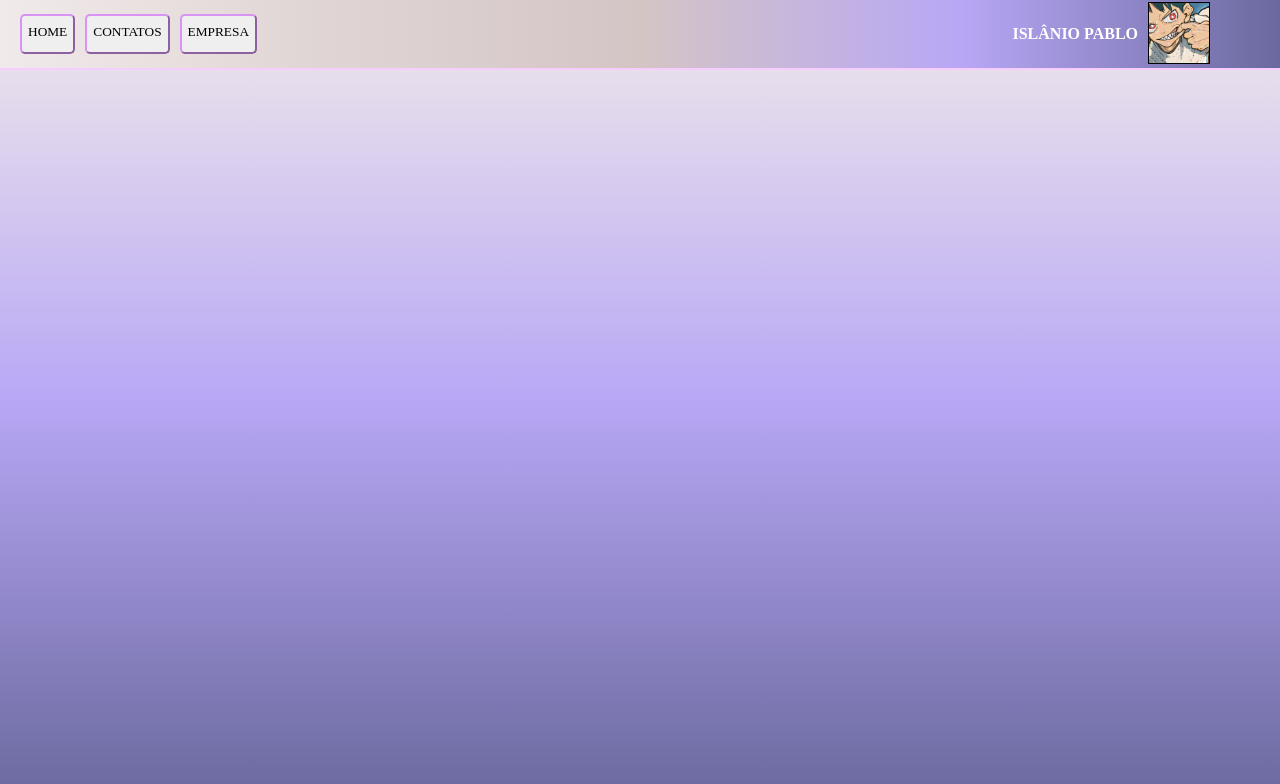
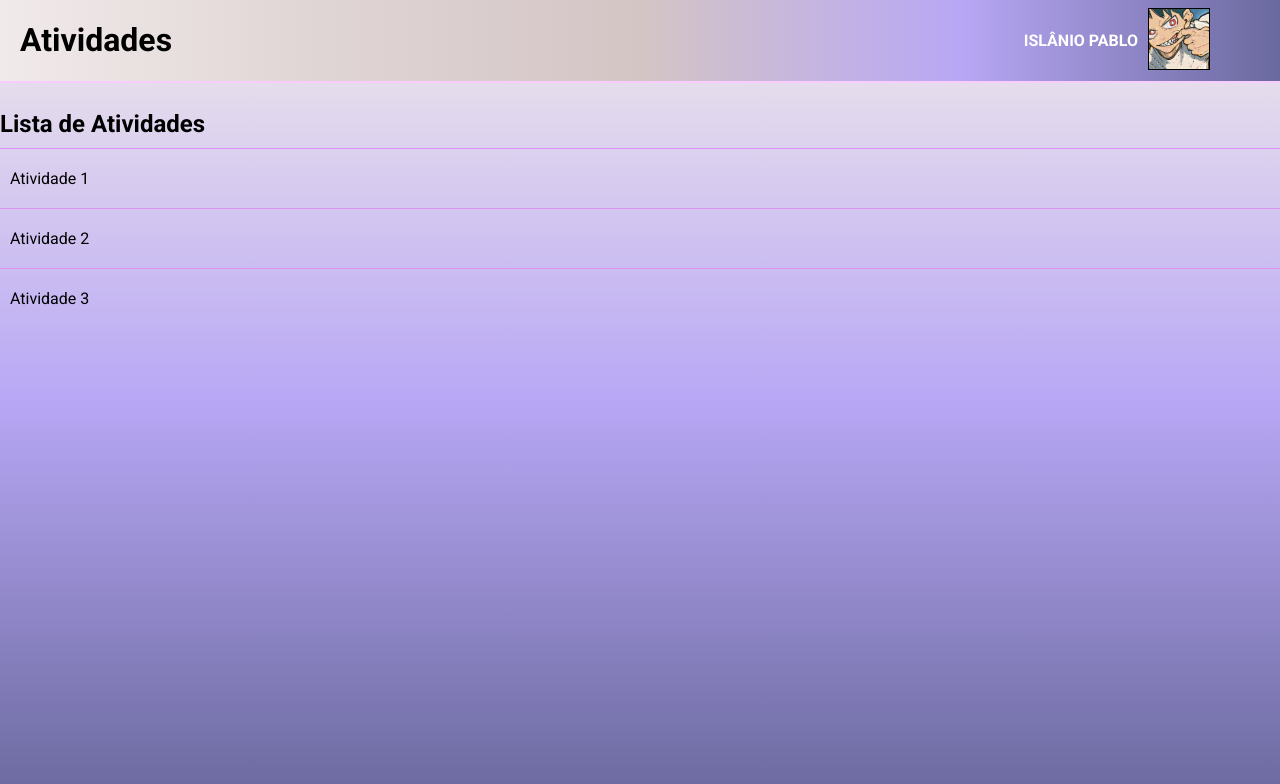
Before and after one commit to Islno/Islanio_Pablo, a plain HTML site: page index.html in a window 1280 px wide. Drawn offline with Linux system fonts and the light colour scheme.

Commit message:
mudanças na pagina inicial e atividade 1

```diff
--- /dev/null
+++ b/css/styles.css
@@ -0,0 +1,143 @@
+@import url('https://fonts.googleapis.com/css2?family=Roboto:wght@400;700&display=swap');
+
+html, body {
+    margin: 0;
+    padding: 0;
+    min-height: 100%;
+    overflow-x: hidden;
+    font-family: 'Roboto', sans-serif;
+}
+
+body {
+    margin-top: 20px;
+    display: flex;
+    flex-direction: column;
+    background: linear-gradient(rgb(241, 234, 234), rgb(184, 167, 245), rgb(106, 105, 158)); /* Cor de fundo da página */
+    padding-top: 50px;
+}
+
+.barra {
+    background-image: linear-gradient(to right, rgb(241, 234, 234), rgb(224, 213, 213), rgb(212, 197, 197), rgb(184, 167, 245), rgb(106, 105, 158));
+    position: fixed;
+    top: 0;
+    left: 0;
+    right: 0;
+    min-height: 50px;
+    display: flex;
+    justify-content: space-between;
+    align-items: center;
+    padding: 0 20px;
+    border-bottom: 2px solid rgb(249, 204, 255);
+    z-index: 100;
+}
+        .barra h1{
+            margin-right: 10px;
+        }
+        .barra button {
+            height: 40px;
+            font-family: 'Roboto', sans-serif;
+            color: rgb(228, 160, 245);
+            border-radius: 5px;
+            border-color: rgb(216, 147, 243);
+            transition: transform 140ms ease-in-out;
+            margin-right: 10px;
+            background-color: transparent;
+            cursor: pointer;
+        }
+
+        .barra button {
+            height: 40px;
+            font-family: 'Roboto', sans-serif;
+            color: rgb(228, 160, 245);
+            border-radius: 5px;
+            border-color: rgb(216, 147, 243);
+            transition: transform 140ms ease-in-out;
+            margin-right: 10px;
+            background-color: transparent;
+            cursor: pointer;
+            display: inline-block;
+            padding: 0 10px;
+        }
+
+        .barra button:hover {
+            transform: scale(1.1);
+            background-image: linear-gradient(white, rgb(202, 197, 197));
+        }
+
+        .barra button:focus {
+            outline: none;
+        }
+
+
+        .barra button a {
+            text-decoration: none;
+            color: black;
+        }
+
+
+        .barra button:focus {
+            text-decoration: none;
+            color: inherit;
+        }
+        #nome-menu {
+            color: white;
+            font-weight: bold;
+            margin-right: 10px;
+            margin-left: auto;
+        }
+
+        #imagem-menu img {
+            height: 60px;
+            width: auto;
+            margin-right: 50px;
+            margin-top: 2px;
+            border: 1px solid black;
+        }
+
+        .conteudo {
+            margin-top: auto;
+            flex: 1;
+            padding-top: 20px;
+            padding-bottom: 20px;
+            box-sizing: border-box;
+            overflow-y: auto;
+        }
+
+        .conteudo h2 {
+            margin-bottom: 10px;
+        }
+        .conteudo ul {
+            list-style-type: none;
+            padding: 0;
+            margin: 0;
+        }
+
+        .conteudo li {
+            padding: 10px 0;
+        }
+
+
+        .conteudo a {
+            text-decoration: none;
+            color: black;
+            display: inline-block;
+            padding: 5px 10px;
+            transition: box-shadow 0.3s;
+        }
+
+
+        .conteudo a:hover,
+        .conteudo a:focus {
+            box-shadow: 0 0 5px rgba(0, 0, 0, 0.3);
+        }
+        .atividade {
+            border-top: 1px solid rgb(216, 147, 243);
+            margin: 0;
+            padding: 0;
+        }
+
+        .atividade a {
+            display: block;
+            padding: 10px;
+            text-decoration: none;
+        }
--- a/index.html
+++ b/index.html
@@ -4,23 +4,21 @@
     <meta charset="UTF-8">
     <meta name="viewport" content="width=device-width, initial-scale=1.0">
     <title>Barra Superior em Porcentagem</title>
-    <link rel="stylesheet" href="styles.css">
+    <link rel="stylesheet" href="css/styles.css">
 </head>
 <body>
     <div class="barra">
-          <button>
-
-            <a href="index.html">HOME</a>
-        </button>
-        <button class="button">
-
-            <a href="BarraSup/Contatos.html">CONTATOS</a>
-        </button>
-        <button class="button">
-        <a href="BarraSup/Empresa.html">EMPRESA</a>
-    </button>
-    <span id="nome-menu">ISLÂNIO PABLO</span>
-    <span id="imagem-menu"><img src="imagens/icon-menu.jpg" alt="icon"></span>
-      </div>
+        <h1>Atividades</h1>
+        <span id="nome-menu">ISLÂNIO PABLO</span>
+        <span id="imagem-menu"><img src="css/imagens/icon-menu.jpg" alt="icon"></span>
+    </div>
+    <div class="conteudo">
+        <h2>Lista de Atividades</h2>
+        <ul>
+            <li class="atividade"><a href="Atividade1/Atividade1.html">Atividade 1</a></li>
+            <li class="atividade"><a href="#">Atividade 2</a></li>
+            <li class="atividade"><a href="#">Atividade 3</a></li>
+        </ul>
+    </div>
 </body>
 </html>
--- a/styles.css
+++ /dev/null
@@ -1,58 +0,0 @@
-html, body {
-    min-height: 100%;
-    background: linear-gradient(rgb(241, 234, 234), rgb(184, 167, 245), rgb(106, 105, 158));
-    margin: 0;
-}
-
-.barra {
-    background-image: linear-gradient(to right, rgb(241, 234, 234), rgb(224, 213, 213), rgb(212, 197, 197), rgb(184, 167, 245), rgb(106, 105, 158));
-    position: fixed;
-    top: 0;
-    left: 0;
-    right: 0;
-    height: auto; /* Altera a altura para automática */
-    min-height: 50px; /* Altura mínima para garantir visibilidade */
-    display: flex;
-    justify-content: space-between;
-    align-items: center;
-    padding: 0 20px;
-    border-bottom: 2px solid rgb(249, 204, 255);
-}
-button {
-    height: 40px;
-    font-family: inherit;
-    color: rgb(228, 160, 245);
-    border-radius: 5px;
-    border-color: rgb(216, 147, 243);
-    transition: transform 140ms ease-in-out;
-    margin-right: 10px;
-}
-
-button:hover {
-    transform: scale(1.1);
-    background-image: linear-gradient(white, rgb(202, 197, 197));
-}
-a {
-    color: black;
-    text-decoration: none;
-    display: inline-block;
-    width: 100%;
-    height: 100%;
-    text-align: center;
-    line-height: 30px;
-}
-
-#nome-menu {
-    color: white;
-    font-weight: bold;
-    margin-right: 10px;
-    margin-left: auto;
-}
-
-#imagem-menu img {
-    height: 60px;
-    width: auto;
-    margin-right: 50px;
-    margin-top: 2px;
-    border: 1px solid black;
-}
```
Also changed, not shown: Atividade1/Atividade1.html (added, +25 -0 lines), Atividade1/Contatos.html (added, +22 -0 lines), Atividade1/Empresa.html (added, +22 -0 lines), BarraSup/Contatos.html (deleted, +0 -12 lines), BarraSup/Empresa.html (deleted, +0 -11 lines), BarraSup/Home.html (deleted, +0 -13 lines), css/imagens/icon-menu.jpg (renamed from imagens/icon-menu.jpg).
